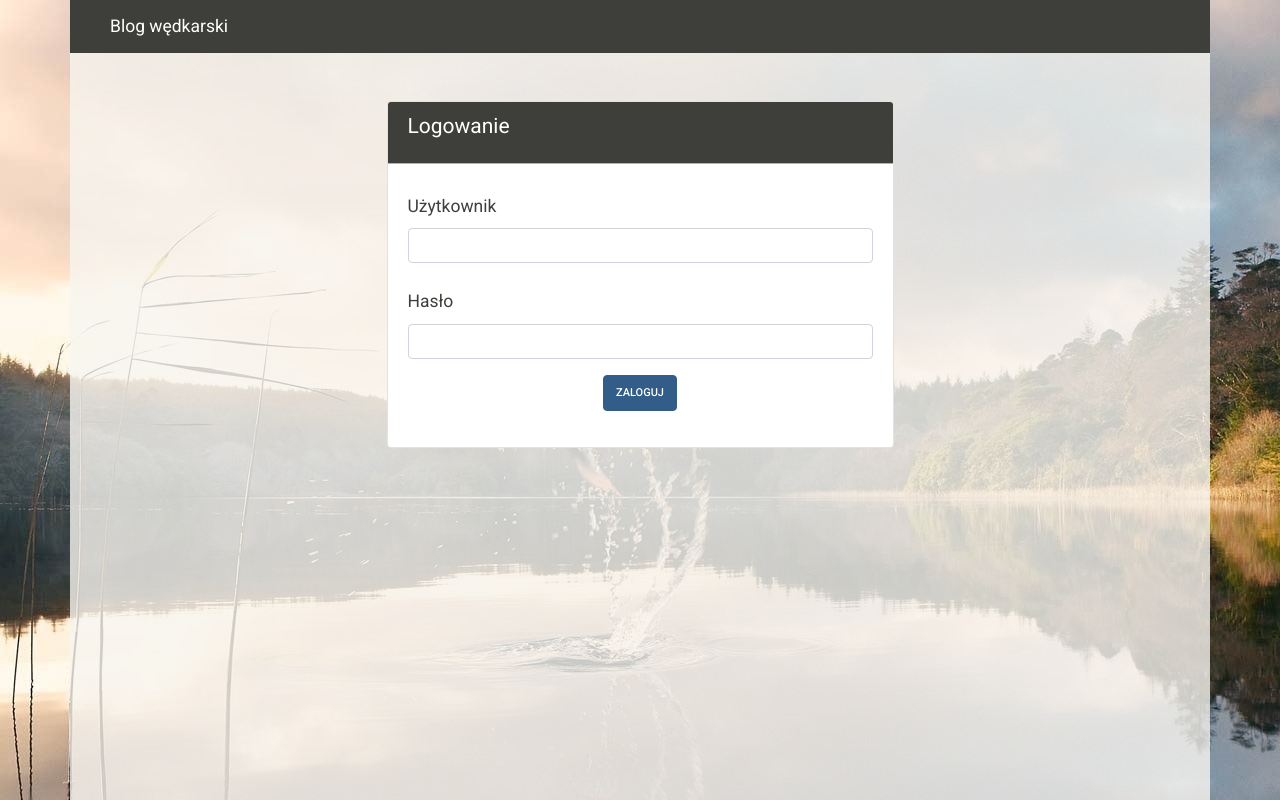
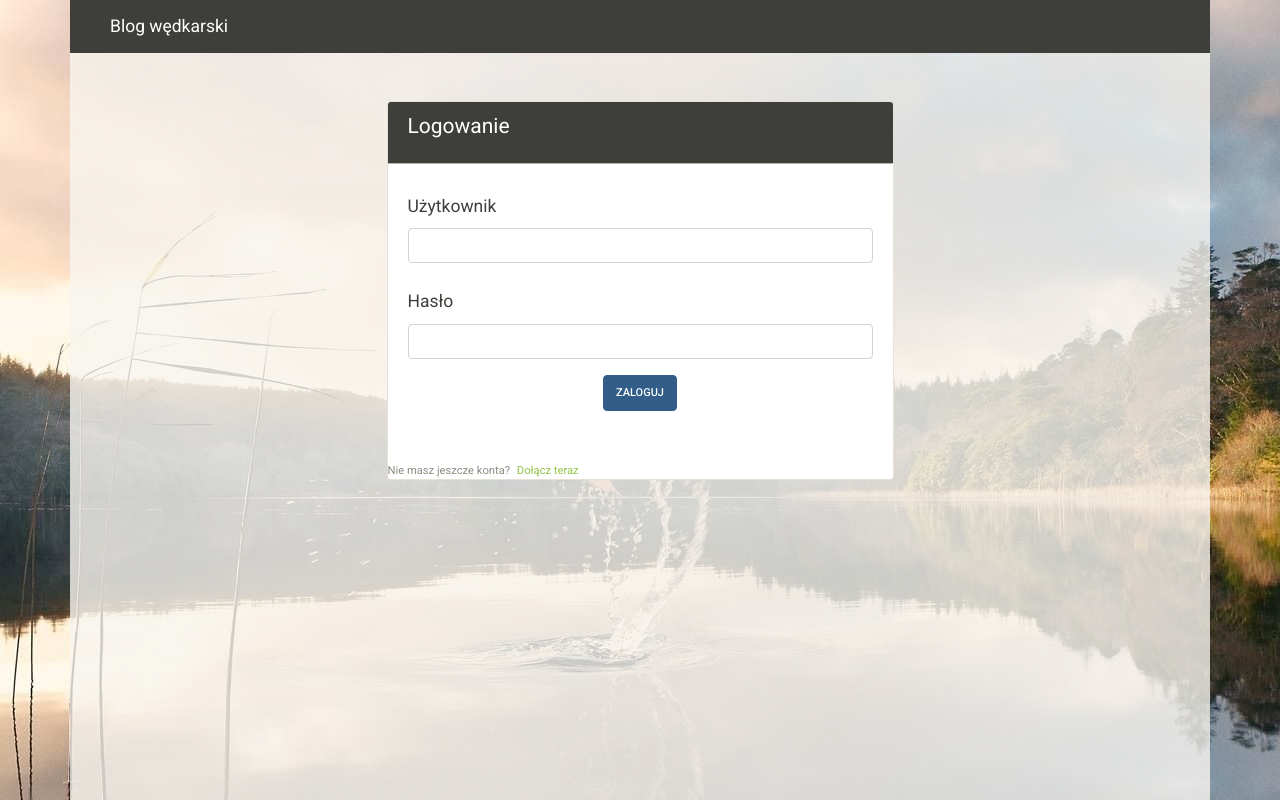
Before and after one commit to mikron22/fishingblog, a Django app: page /login/ in a window 1280 px wide. Run offline with Django 3.2, Linux system fonts and the light colour scheme; some libraries are stand-ins or nearby versions.

Commit message:
Add register to login screen

```diff
--- a/blog/templates/registration/login.html
+++ b/blog/templates/registration/login.html
@@ -31,6 +31,10 @@
                 <button class="btn btn-primary" type="submit">Zaloguj</button>
             </div>
         </form>
+        <small class="text-muted mt-3">
+            Nie masz jeszcze konta?
+            <a class="card-link ml-1" href="{% url 'register' %}">Dołącz teraz</a>
+        </small>
     </div>
 </div>
 {% endblock %}
```
